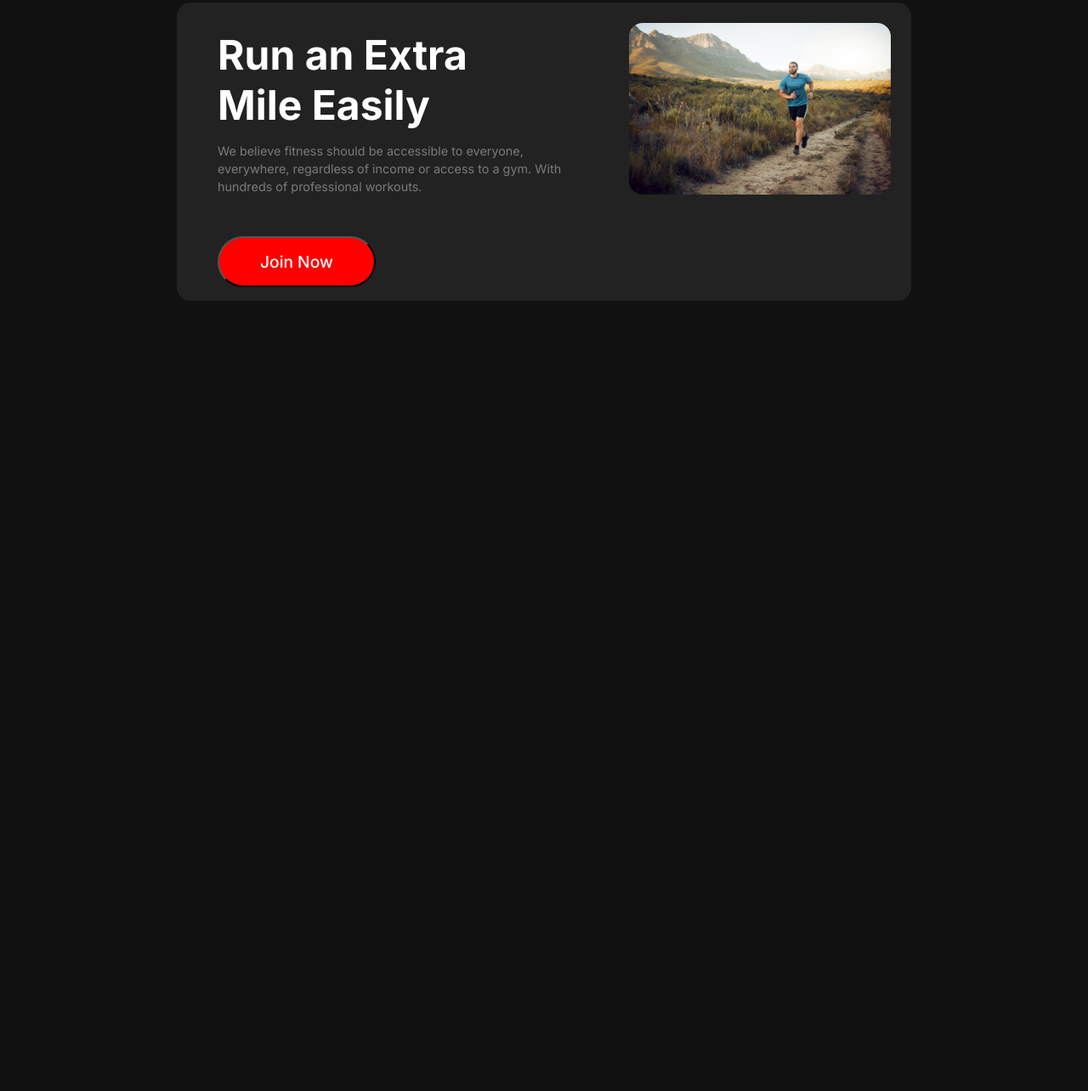
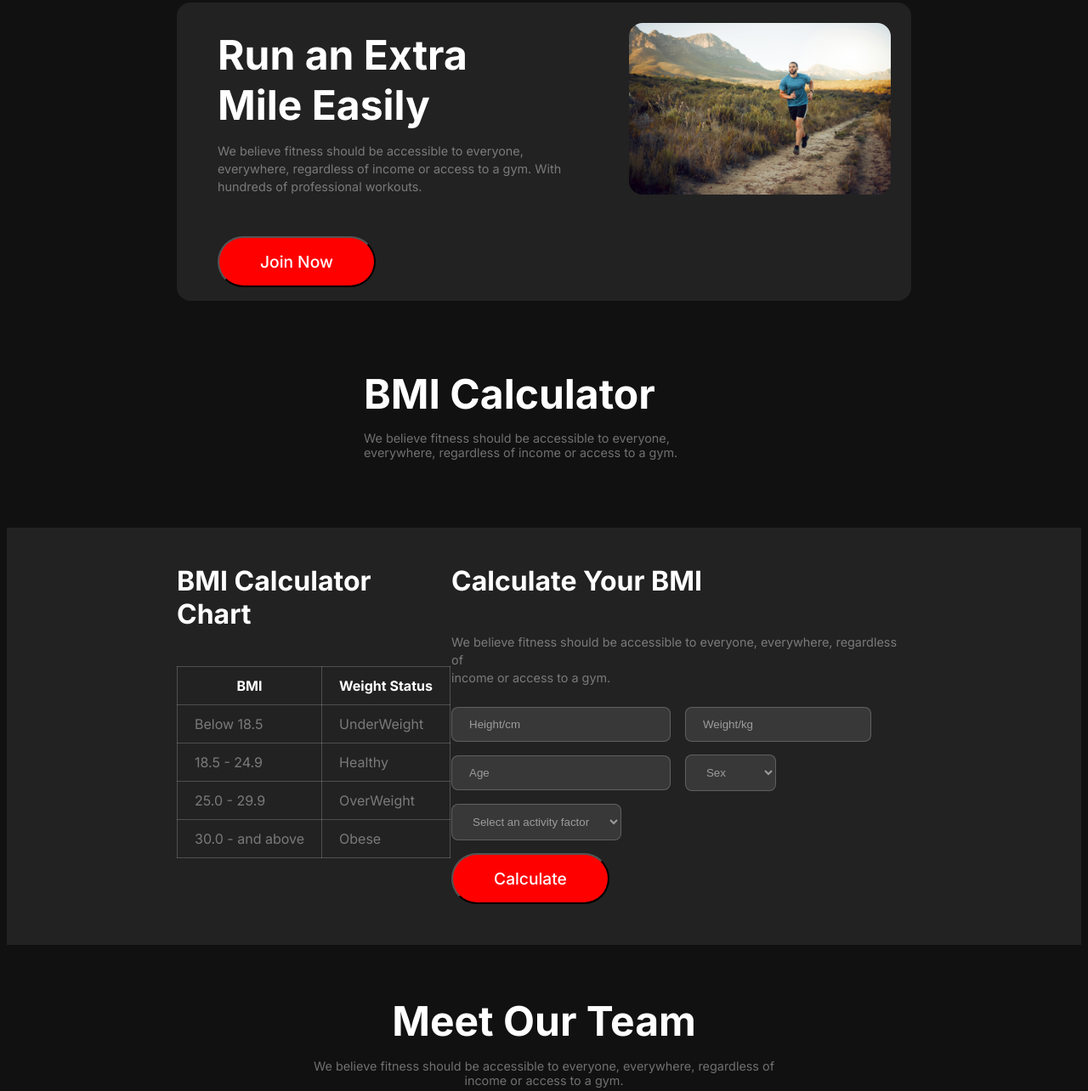
Before and after one commit to saminul-amin/ph-assignment-2, a plain HTML site: page index.html in a window 1280 px wide. Shown: the part 1418-2702 px from the top of the page at 85% size. Before the commit the page ends 1780 px from the top, so only its background shows below. Drawn offline with Linux system fonts and the light colour scheme; a web font is replaced by a local one.

Commit message:
meet our team running

```diff
--- a/index.html
+++ b/index.html
@@ -82,6 +82,99 @@
           <img src="images/run.jpg" alt="A Running Man" />
         </div>
       </div>
+
+      <!-- BMI Calculator -->
+      <div class="bmi">
+        <h2 class="bmi-calc">BMI Calculator</h2>
+        <p class="bmi-description">
+          We believe fitness should be accessible to everyone, everywhere,
+          regardless of income or access to a gym.
+        </p>
+      </div>
+      <div class="challenge">
+        <div class="bmi-chart">
+          <h4 class="chart">BMI Calculator Chart</h4>
+          <table class="chart-table">
+            <tr>
+              <th>BMI</th>
+              <th>Weight Status</th>
+            </tr>
+            <tr>
+              <td>Below 18.5</td>
+              <td>UnderWeight</td>
+            </tr>
+            <tr>
+              <td>18.5 - 24.9</td>
+              <td>Healthy</td>
+            </tr>
+            <tr>
+              <td>25.0 - 29.9</td>
+              <td>OverWeight</td>
+            </tr>
+            <tr>
+              <td>30.0 - and above</td>
+              <td>Obese</td>
+            </tr>
+          </table>
+        </div>
+        <div class="bmi-calculate">
+          <h4 class="chart">Calculate Your BMI</h4>
+          <p class="chart-des">
+            We believe fitness should be accessible to everyone, everywhere,
+            regardless of<br />income or access to a gym.
+          </p>
+          <div class="input-1">
+            <input type="text" placeholder="Height/cm" class="inpt-1" />
+            <input type="text" placeholder="Weight/kg" class="inpt-2" />
+          </div>
+          <div class="input-2">
+            <input type="text" placeholder="Age" />
+            <select name="" id="">
+              <option value="" disabled selected hidden>Sex</option>
+              <option value="">Male</option>
+              <option value="">Female</option>
+            </select>
+          </div>
+          <div>
+            <select name="" id="">
+              <option value="" disabled selected hidden>
+                Select an activity factor
+              </option>
+              <option value="">Walking</option>
+              <option value="">Running</option>
+            </select>
+          </div>
+          <button class="join">Calculate</button>
+        </div>
+      </div>
+
+      <div class="meet-our-team">
+        <h2 class="meet">Meet Our Team</h2>
+        <p class="meet-des">
+          We believe fitness should be accessible to everyone, everywhere,
+          regardless of<br />income or access to a gym.
+        </p>
+      </div>
+      <div class="teams">
+        <div class="team-member">
+          <img src="images/trainer1.png" alt="Trainer-1" />
+        </div>
+        <div class="team-member">
+          <img src="images/trainer2.png" alt="Trainer-2" />
+        </div>
+        <div class="team-member">
+          <img src="images/trainer3.png" alt="Trainer-3" />
+        </div>
+        <div class="team-member">
+          <img src="images/trainer4.png" alt="Trainer-4" />
+        </div>
+        <div class="team-member">
+          <img src="images/trainer5.png" alt="Trainer-5" />
+        </div>
+        <div class="team-member">
+          <img src="images/trainer6.png" alt="Trainer-6" />
+        </div>
+      </div>
     </main>
 
     <footer></footer>
--- a/styles/styles.css
+++ b/styles/styles.css
@@ -186,3 +186,110 @@ header {
 .run-all > button {
   margin-left: 24px;
 }
+
+.bmi {
+  margin-top: 80px;
+  margin-left: 420px;
+  margin-right: 420px;
+  margin-bottom: 80px;
+}
+
+.bmi-calc {
+  color: white;
+  font-size: 3rem;
+  margin-bottom: 12px;
+}
+
+.bmi-description {
+  font-size: 0.9rem;
+  color: rgba(255, 255, 255, 0.4);
+}
+
+.challenge {
+  background-color: rgba(34, 34, 34, 1);
+  display: flex;
+  justify-content: space-between;
+  padding-bottom: 48px;
+}
+
+.bmi-chart {
+  margin-left: 200px;
+}
+
+.chart {
+  color: white;
+  font-size: 2rem;
+}
+
+.chart-table {
+  color: rgba(255, 255, 255, 0.4);
+}
+
+.chart-table, td, th {
+  border: 0.5px solid rgba(255, 255, 255, 0.2);
+  border-collapse: collapse;
+  padding: 12px 20px;
+}
+
+.chart-table th {
+  color: white;
+}
+
+.bmi-calculate {
+  margin-right: 200px;
+}
+
+.chart-des {
+  font-size: 0.9rem;
+  color: rgba(255, 255, 255, 0.4);
+  line-height: 21px;
+  margin-bottom: 24px;
+}
+
+.input-1 > input, .input-2 > input, select {
+  background-color: rgba(255, 255, 255, 0.1);
+  padding: 12px 20px;
+  border-radius: 8px;
+  margin-bottom: 15px;
+  border: 0.5px solid rgba(255, 255, 255, 0.2);
+  margin-right: 12px;
+}
+
+input::placeholder {
+  color: rgba(255, 255, 255, 0.5);
+}
+
+select {
+  color: rgba(255, 255, 255, 0.5);
+}
+
+.inpt-1, .input-2 > input {
+  display: inline;
+  width: 40%;
+}
+
+.meet {
+  color: white;
+  font-size: 3rem;
+  margin-bottom: 12px;
+  text-align: center;
+  margin-top: 60px;
+}
+
+.meet-des {
+  font-size: 0.9rem;
+  color: rgba(255, 255, 255, 0.4);
+  text-align: center;
+  margin-bottom: 60px;
+}
+
+.teams {
+  display: grid;
+  grid-template-columns: repeat(3, 1fr);
+  gap: 20px;
+  margin: 0px auto;
+}
+
+.team-member > img {
+  width: 100%;
+}
```
